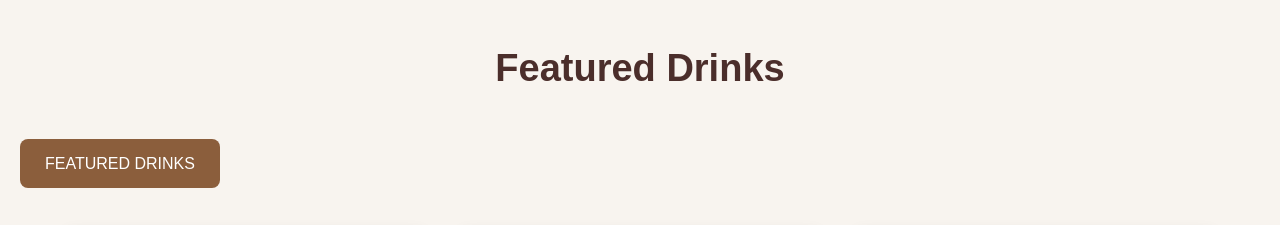
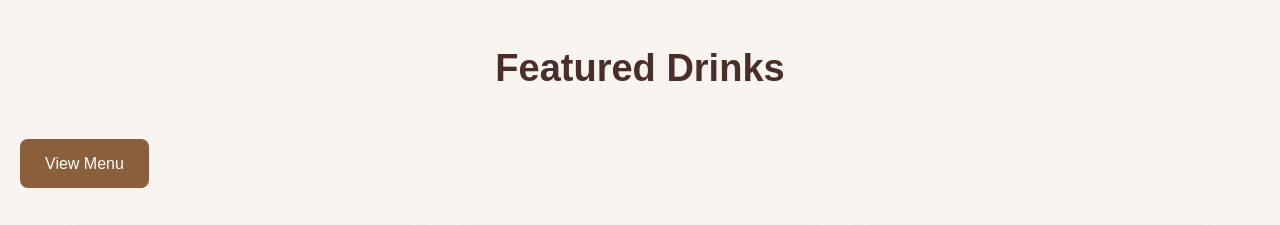
Before and after one commit to jcguarin-cyber/WebDesign_Final, a plain HTML site: page index.html in a window 1280 px wide. Shown: the part 860-1085 px from the top of the page. Drawn offline with Linux system fonts and the light colour scheme; grey boxes are pictures that could not be loaded.

Commit message:
Update index.html

```diff
--- a/index.html
+++ b/index.html
@@ -61,7 +61,7 @@
     <section class="featured">
 
          <h2>Featured Drinks</h2>
-         <a href="menu.html" class="btn">FEATURED DRINKS</a>
+         <a href="menu.html" class="btn">View Menu</a>
 
         <div class="cards">
 
```
